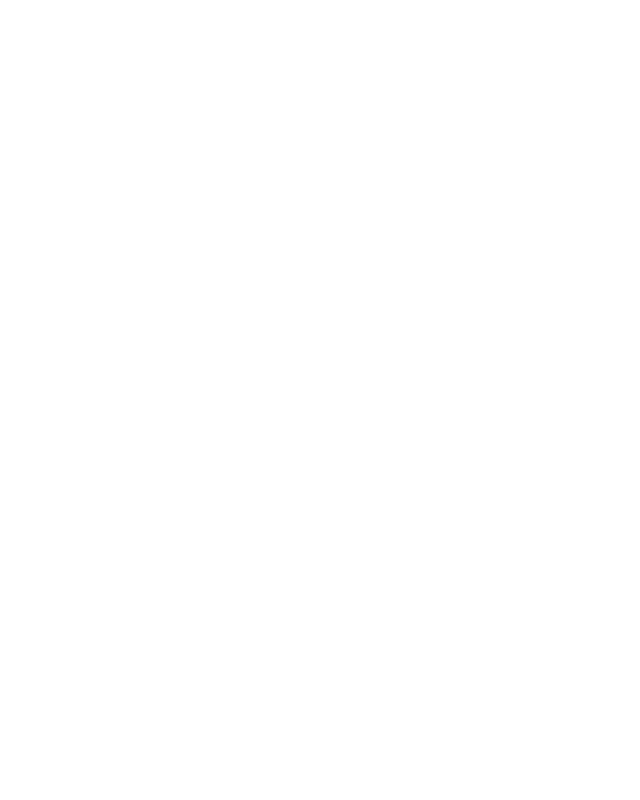
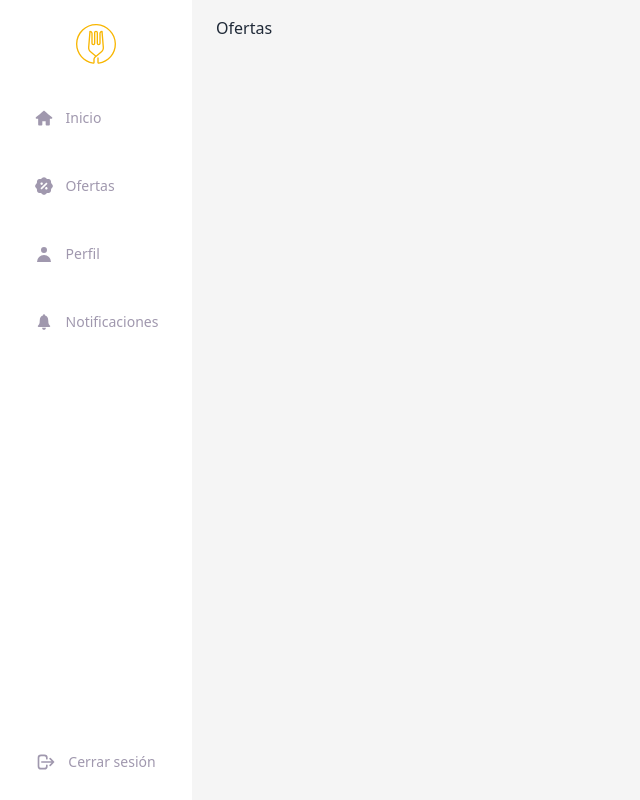
Before and after one commit to francojnieva/Cabron-delivery-Frontend, a React (Vite) app: page /ofertas in a window 1280 px wide. Before the commit this address had no page. Shown: the whole page, without its empty margins (0-640 px from the left). Built offline with nearby package versions, Linux system fonts and the light colour scheme.

Commit message:
add layout and styles to the views of: notifications, profile and dashboard

```diff
--- a/src/App.tsx
+++ b/src/App.tsx
@@ -1,5 +1,9 @@
+import Board from "./layout/Board/Board"
 import Dashboard from "./pages/Dashboard/Dashboard"
+import Discount from "./pages/Discount/Discount"
 import Login from "./pages/Login/Login"
+import Notifications from "./pages/Notifications/Notifications"
+import Profile from "./pages/Profile/Profile"
 import SignUp from "./pages/SignUp/SignUp"
 import { BrowserRouter, Route, Routes } from "react-router-dom"
 
@@ -10,7 +14,10 @@ function App() {
 			<Routes>
 				<Route path="/" element={<SignUp />}></Route>
 				<Route path="/iniciar-sesión" element={<Login />}></Route>
-				<Route path="/panel" element={<Dashboard />}></Route>
+				<Route path="/panel" element={<Board><Dashboard /></Board>} />
+				<Route path="/notificaciones" element={<Board><Notifications /></Board>} />
+				<Route path="/ofertas" element={<Board><Discount /></Board>} />
+				<Route path="/perfil" element={<Board><Profile /></Board>} />
 			</Routes>
 		</BrowserRouter>
 
--- /dev/null
+++ b/src/components/CardFood/CardFood.tsx
@@ -0,0 +1,32 @@
+import { IoMdAdd } from "react-icons/io";
+import { FaHeart } from "react-icons/fa";
+
+type CardFood = {
+    name:string,
+    price:string,
+    discount:number,
+}
+
+const CardFood = () => {
+
+    return (
+        <div className="card  w-36 bg-[#fff] shadow-xl md:w-40 lg:w-44 xl:w-52">
+            <figure><img src="https://img.daisyui.com/images/stock/photo-1606107557195-0e29a4b5b4aa.jpg" alt="Shoes" /></figure>
+            <FaHeart className="absolute top-2 right-3 text-[#a3a0a0e8]" />
+            <div className="card-body p-3">
+                <p className="badge bg-[#f81f02c2] p-3 text-[#fff] font-medium">20% Off</p>
+                <div className="card-actions items-center justify-between">
+                    <div>
+                        <p className="font-medium text-sm">Americana</p>
+                        <p className="font-bold"> <span className="text-[#F8B602]">$</span>2000</p>
+                    </div>
+                    <div>
+                        <button className="p-2 rounded-lg bg-[#F8B602]"><IoMdAdd className=" text-[#fff]" /></button>
+                    </div>
+                </div>
+            </div>
+        </div>
+    )
+}
+
+export default CardFood
--- /dev/null
+++ b/src/components/MenuMobile/MenuMobile.tsx
@@ -0,0 +1,20 @@
+import { TiHome } from "react-icons/ti";
+import { RiDiscountPercentFill } from "react-icons/ri";
+import { HiUser } from "react-icons/hi";
+import { IoIosNotifications } from "react-icons/io";
+import { Link } from "react-router-dom";
+
+const MenuMobile = () => {
+    return (
+        <nav className="fixed bg-[#ffc527] text-[#232324] bottom-0 w-full rounded-t-lg z-50 py-4 lg:hidden">
+            <ul className=" flex items-center justify-around text-2xl">
+                <Link to={'/notificaciones'}><IoIosNotifications className="hover:text-[#fff]" /></Link>
+                <Link to={'/ofertas'}><RiDiscountPercentFill className="hover:text-[#fff]" /></Link>
+                <Link to={'/perfil'}><HiUser className="hover:text-[#fff]" /></Link>
+                <Link to={'/panel'}><TiHome className="hover:text-[#fff]" /></Link>
+            </ul>
+        </nav>
+    )
+}
+
+export default MenuMobile
--- /dev/null
+++ b/src/components/Sidebard/Sidebard.tsx
@@ -0,0 +1,47 @@
+import { TiHome } from "react-icons/ti";
+import { RiDiscountPercentFill } from "react-icons/ri";
+import { HiUser } from "react-icons/hi";
+import { IoIosNotifications } from "react-icons/io";
+import { HiOutlineLogout } from "react-icons/hi";
+import { Link } from "react-router-dom";
+import Logo from '../../assets/logo-cabron.svg'
+
+
+
+const Sidebard = () => {
+    return (
+        <section className="hidden h-screen bg-[#FFF] lg:block w-48 py-3">
+            <nav className="text-[#A098AE] flex flex-col h-full justify-between items-center">
+                <div>
+                    <img className=" mx-auto w-16" src={Logo} alt="Logo Cabrón" title="Cabrón Delivery" />
+                    <ul className='space-y-4  pt-4'>
+                        <Link to={'/panel'} className=' flex items-center text-xl space-x-3 mx-2 py-4 px-7 rounded-lg hover:bg-[#F8B602] hover:text-[#FFF] transition-all'>
+                            <TiHome />
+                            <p className=' text-sm font-medium'>Inicio</p>
+                        </Link>
+                        <Link to={'/ofertas'} className=' flex items-center text-xl space-x-3 mx-2  py-4 px-7 rounded-lg hover:bg-[#F8B602] hover:text-[#FFF] transition-all'>
+                            <RiDiscountPercentFill />
+                            <p className=' text-sm font-medium'>Ofertas</p>
+                        </Link>
+                        <Link to={'/perfil'} className=' flex items-center text-xl space-x-3 mx-2  py-4 px-7 rounded-lg hover:bg-[#F8B602] hover:text-[#FFF] transition-all'>
+                            <HiUser />
+                            <p className=' text-sm font-medium'>Perfil</p>
+                        </Link>
+                        <Link to={'/notificaciones'} className=' flex items-center text-xl space-x-3 mx-2  py-4 px-7 rounded-lg hover:bg-[#F8B602] hover:text-[#FFF] transition-all'>
+                            <IoIosNotifications />
+                            <p className=' text-sm font-medium'>Notificaciones</p>
+                        </Link>
+                    </ul>
+                </div>
+                <ul>
+                    <Link to={'/iniciar-sesión'} className=' flex items-center text-xl space-x-3 mx-2 py-4 px-5 rounded-lg hover:bg-[#f80202] hover:text-[#FFF] transition-all'>
+                        <HiOutlineLogout />
+                        <p className=' text-sm font-medium'>Cerrar sesión</p>
+                    </Link>
+                </ul>
+            </nav>
+        </section>
+    )
+}
+
+export default Sidebard
--- /dev/null
+++ b/src/layout/Board/Board.tsx
@@ -0,0 +1,19 @@
+import Sidebard from '../../components/Sidebard/Sidebard'
+import MenuMobile from '../../components/MenuMobile/MenuMobile'
+import { ReactNode } from 'react'
+
+type BoardProps = {
+    children: ReactNode
+}
+
+const Board = ({ children }: BoardProps) => {
+    return (
+        <section className=' flex items-center'>
+            <Sidebard />
+            <MenuMobile />
+            { children}
+        </section>
+    )
+}
+
+export default Board
--- a/src/pages/Dashboard/Dashboard.tsx
+++ b/src/pages/Dashboard/Dashboard.tsx
@@ -1,9 +1,25 @@
-
+import { IoSearch } from "react-icons/io5";
+import CardFood from "../../components/CardFood/CardFood";
 
 const Dashboard = () => {
+
     return (
-        <section className=" min-h-screen">
-            Dashboard
+        <section className="px-6 pt-4 pb-20 min-h-screen bg-[#F5F5F5] w-full">
+            <section className=" flex flex-col space-y-3 md:space-y-0 md:flex-row md:justify-between">
+                <div>
+                    <h1 className=" text-2xl font-medium">Bienvenido, francojnieva</h1>
+                    <p className=" text-[#434444] text-sm">Fecha actual</p>
+                </div>
+                <div>
+                    <label className="input bg-[#fcfcfc] flex items-center gap-2">
+                        <IoSearch className=" text-[#F8B602]" />
+                        <input type="text" className="grow" placeholder="¿Qué quieres comer hoy?" />
+                    </label>
+                </div>
+            </section>
+            <section className=" py-8 flex items-center justify-around flex-wrap gap-4 md:justify-start lg:gap-5">
+                <CardFood />
+            </section>
         </section>
     )
 }
--- /dev/null
+++ b/src/pages/Discount/Discount.tsx
@@ -0,0 +1,11 @@
+
+
+const Discount = () => {
+    return (
+        <section className="px-6 pt-4 min-h-screen bg-[#F5F5F5] w-full">
+            Ofertas
+        </section>
+    )
+}
+
+export default Discount
--- /dev/null
+++ b/src/pages/Notifications/Notifications.tsx
@@ -0,0 +1,31 @@
+
+const Notifications = () => {
+    return (
+        <section className=" px-6 pt-4 pb-20 min-h-screen bg-[#F5F5F5] w-full">
+            <section>
+                <h1 className=" text-2xl font-medium">Notificaciones</h1>
+                <p className=" text-[#434444] text-sm">Fecha actual</p>
+            </section>
+            <hr className=" my-3" />
+            <section className=" space-y-3 bg-[#FFF] rounded-lg p-3">
+                <div>
+                    <h3 className="text-lg font-medium lg:text-xl">Tus ordenes</h3>
+                </div>
+                <div className="space-y-3 text-sm lg:text-base">
+                    <div className=" font-medium grid items-center grid-cols-3">
+                        <h4 className="">N° Orden</h4>
+                        <h4 className=" text-center">Menú</h4>
+                        <h4 className=" text-end">Total</h4>
+                    </div>
+                    <article className="grid items-center grid-cols-3">
+                        <h4>2343432</h4>
+                        <p className=" text-center">dsfdfdfdffd</p>
+                        <p className=" text-end">3432434</p>
+                    </article>
+                </div>
+            </section>
+        </section>
+    )
+}
+
+export default Notifications
--- /dev/null
+++ b/src/pages/Profile/Profile.tsx
@@ -0,0 +1,37 @@
+import { MdEdit } from "react-icons/md";
+
+
+const Profile = () => {
+    return (
+        <section className="px-6 pt-4 pb-20 min-h-screen bg-[#F5F5F5] w-full">
+            <section>
+                <h1 className=" text-2xl font-medium">Perfil</h1>
+                <p className=" text-[#434444] text-sm">Fecha actual</p>
+            </section>
+            <hr className=" my-3" />
+            <section className="grid grid-cols-1 gap-3">
+                <article className="bg-[#FFF] flex items-center space-x-4 p-4 rounded-lg shadow-md">
+                    <img src="" className="rounded-full w-14 h-14 bg-black lg:w-20 lg:h-20" alt="Foto de perfil" />
+                    <div className=" flex items-center font-medium space-x-2">
+                        <p>francojnieva</p>
+                        <button>
+                            <MdEdit className="text-[#434444]" />
+                        </button>
+                    </div>
+                </article>
+                <article className="p-4">
+                    <h5 className=" font-medium">Más ordenadas</h5>
+                    <hr className=" my-3" />
+                    <div className=" space-y-6 md:space-y-0 md:grid item-center grid-cols-3 gap-8">
+                        <div className=" flex items-center space-x-4 text-sm lg:text-base">
+                            <img className=" rounded-full w-12 h-12 bg-black lg:w-16 lg:h-16" src="" alt="Platos de comida" />
+                            <p>Americana doble</p>
+                        </div>
+                    </div>
+                </article>
+            </section>
+        </section>
+    )
+}
+
+export default Profile
```
